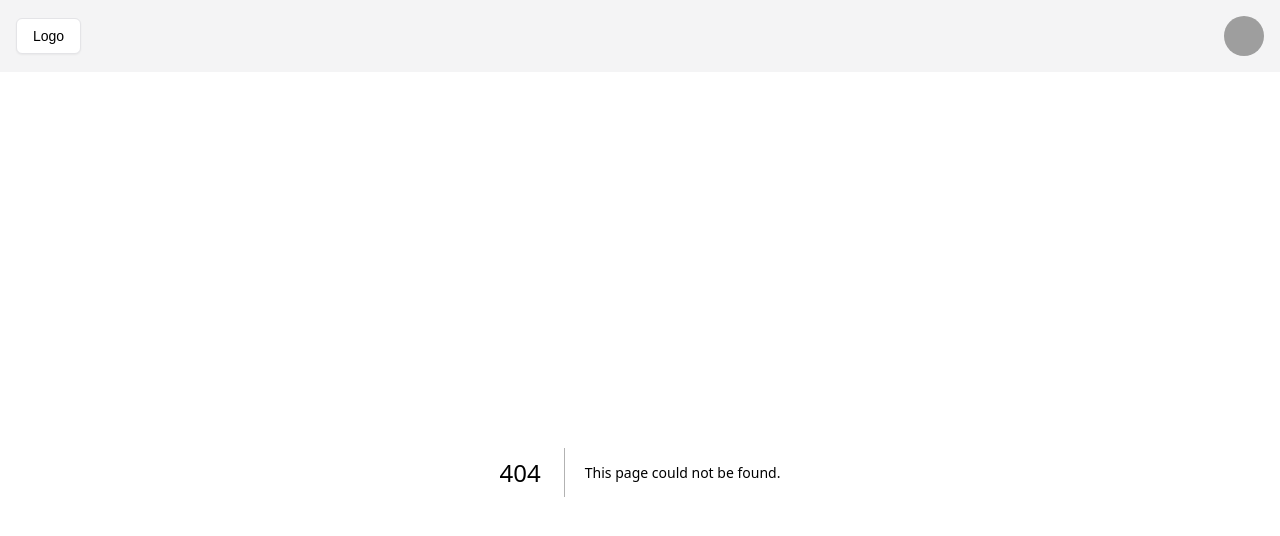
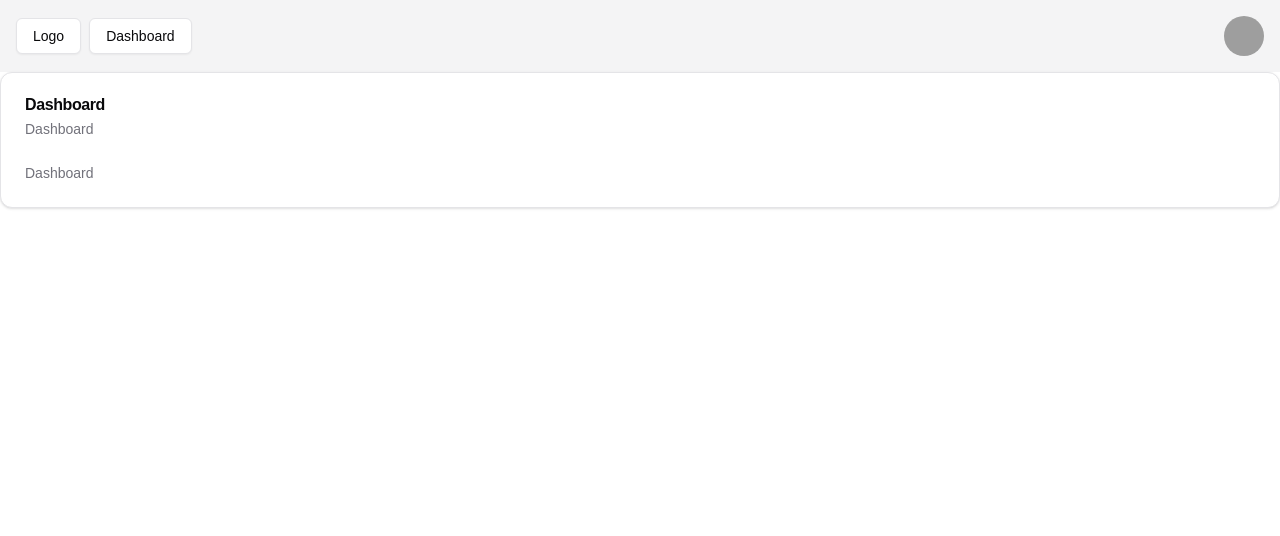
Before and after one commit to eedu7/ecommerce-api, a Next.js app in the folder frontend/: page /admin/dashboard in a window 1280 px wide. Before the commit this address had no page. Shown: the top 536 px of the page. Built offline with nearby package versions, Linux system fonts and the light colour scheme; grey boxes are pictures that could not be loaded.

Commit message:
minor: added the dashboard page

```diff
--- a/frontend/src/app/admin/dashboard/page..tsx
+++ /dev/null
@@ -1,8 +0,0 @@
-import React from 'react'
-
-const DashboardPage = () => {
-    return (
-        <div>Page</div>
-    )
-}
-export default DashboardPage;
--- /dev/null
+++ b/frontend/src/app/admin/dashboard/page.tsx
@@ -0,0 +1,19 @@
+import React from 'react'
+import {Card, CardContent, CardDescription, CardHeader, CardTitle} from "@/components/ui/card";
+
+const DashboardPage = () => {
+    return (
+        <main className="max-w-7xl mx-auto h-full">
+            <Card>
+                <CardHeader>
+                    <CardTitle>Dashboard</CardTitle>
+                    <CardDescription className="text-muted-foreground">Dashboard</CardDescription>
+                </CardHeader>
+                <CardContent>
+                    <CardDescription>Dashboard</CardDescription>
+                </CardContent>
+            </Card>
+        </main>
+    )
+}
+export default DashboardPage;
--- a/frontend/src/components/navbar.tsx
+++ b/frontend/src/components/navbar.tsx
@@ -1,13 +1,18 @@
 import {Button} from "@/components/ui/button";
 import AvatarDropdown from "@/components/avatar-dropdown";
+import Link from "next/link";
 
 const Navbar = () => {
     return (
         <header className="w-screen bg-zinc-100">
             <nav className="max-w-7xl mx-auto flex items-center justify-between p-4">
-                <div>
+                <div className="space-x-2">
                     <Button variant="outline">Logo</Button>
+                    <Link href="/admin/dashboard">
+                        <Button variant="outline">Dashboard</Button>
+                    </Link>
                 </div>
+
                 <AvatarDropdown/>
 
             </nav>
```
